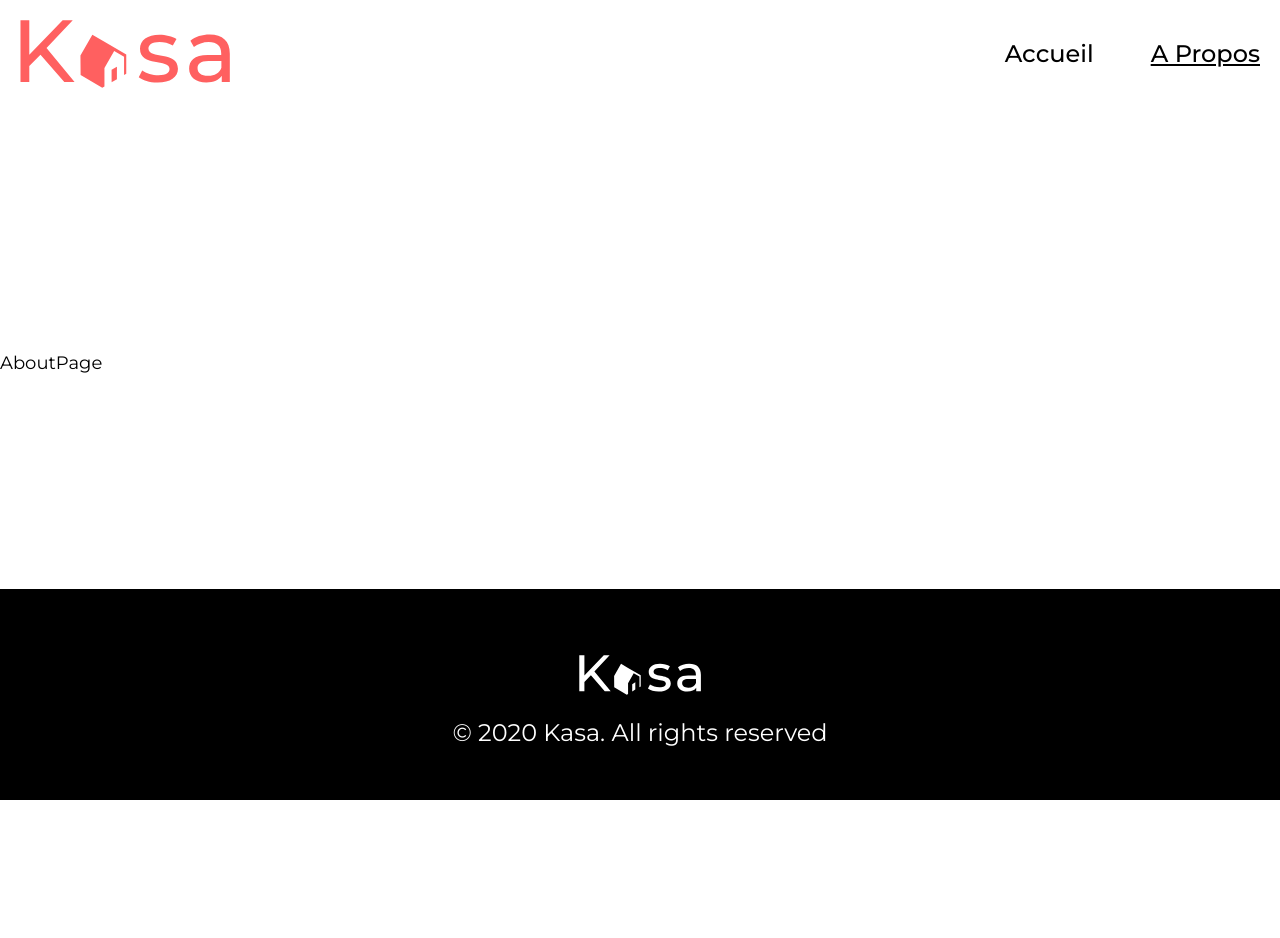
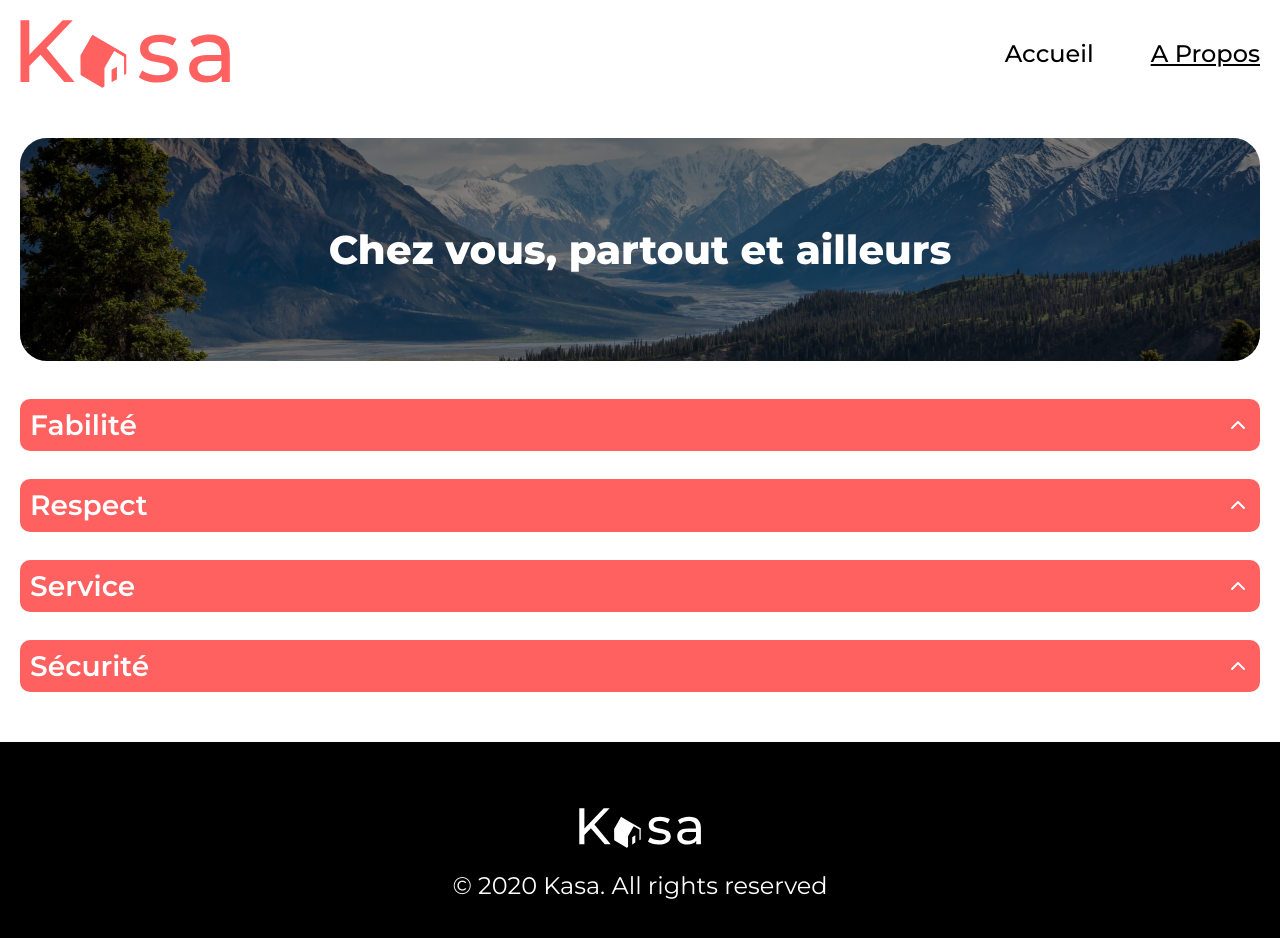
Before and after one commit to GB-LD/kasa, a React (Vite) app: page /about in a window 1280 px wide. Shown: the top 938 px of the page. Before the commit the page ends 800 px from the top, so only its background shows below. Built offline with nearby package versions, Linux system fonts and the light colour scheme.

Commit message:
about page integration

```diff
--- a/src/pages/AboutPage.jsx
+++ b/src/pages/AboutPage.jsx
@@ -1,6 +1,20 @@
+import Dropdown from "../components/Dropdown"
+
+const fakeContent = "Lorem ipsum dolor sit amet, consectetur adipiscing elit. Cras bibendum lorem a venenatis vehicula. Sed tempus sit amet sem ut consequat. Sed libero sapien, maximus at risus a, volutpat bibendum libero. Proin quis lectus vel mi eleifend feugiat vel ac dolor. Curabitur vel lectus nisi. Nunc scelerisque elit justo, eu ultricies odio fermentum id. Aliquam erat volutpat. Donec vel lectus eu lectus rutrum interdum. Sed consectetur ultrices venenatis. Aliquam sed arcu quis nisi convallis aliquet nec ac dolor. Nulla ipsum velit, aliquet et feugiat eu, condimentum eget eros. Curabitur cursus leo eget ex commodo, non condimentum nibh consectetur. Nullam eget neque ac turpis tempus elementum a quis lacus. Sed sollicitudin vestibulum velit eget posuere. Nulla tortor ligula, sollicitudin in risus ac, iaculis fringilla enim."
+
 const AboutPage = () => {
   return (
-    <div>AboutPage</div>
+      <main className="main-about">
+      <section className="hero-about">
+        <h1>Chez vous, partout et ailleurs</h1>
+      </section>
+      <section className="dropdown-list">
+        <Dropdown dropdownTitle="fabilité" dropdownContent={fakeContent}></Dropdown>
+        <Dropdown dropdownTitle="respect" dropdownContent={fakeContent}></Dropdown>
+        <Dropdown dropdownTitle="service" dropdownContent={fakeContent}></Dropdown>
+        <Dropdown dropdownTitle="sécurité" dropdownContent={fakeContent}></Dropdown>
+      </section>
+    </main>
   )
 }
 
--- a/src/scss/app.scss
+++ b/src/scss/app.scss
@@ -15,3 +15,4 @@ $kasa-red-500: #FF6060;
 @import "./components/imagesSlider.scss";
 @import "./components/tagsList.scss";
 @import "./components/dropdown.scss";
+@import "./pages/about.scss";
--- a/src/scss/components/dropdown.scss
+++ b/src/scss/components/dropdown.scss
@@ -52,11 +52,12 @@
       }
 
     img {
+        transform: rotate(180deg);
         transition: transform 150ms;
     }
 
     img.dropdown-open {
-        transform: rotate(180deg);
+        transform: rotate(360deg);
     }
 }
 
--- a/src/scss/components/imagesSlider.scss
+++ b/src/scss/components/imagesSlider.scss
@@ -27,6 +27,7 @@
         position: absolute;
         top: 50%;
         transform: translateY(-50%);
+        cursor: pointer;
 
         @media (min-width: $layout-breakpoint-small) {
             width: 80px;
--- /dev/null
+++ b/src/scss/pages/about.scss
@@ -0,0 +1,77 @@
+main.main-about {
+    width: auto;
+    padding: 0 20px;
+    margin-bottom: 27px;
+
+    @media (min-width: $layout-breakpoint-small) {
+        margin: 0 0 50px 0;
+    }
+
+    @media (min-width: $layout-breakpoint-desktop) {
+        max-width: 1240px;
+        margin: 0 auto 50px auto;
+        padding: 0;
+    }
+
+    section.hero-about {
+        background-image: url('../assets/images/about-img.jpg');
+        background-size: cover;
+        background-position: center;
+        background-repeat: no-repeat;
+        height: 111px;
+        border-radius: 1rem;
+        display: flex;
+        align-items: center;
+        justify-content: center;
+        position: relative;
+        overflow: hidden;
+        margin-bottom: 19px;
+
+        &::after {
+            content: "";
+            background: rgba(0, 0, 0, 0.5);
+            position: absolute;
+            top: 0;
+            left: 0;
+            width: 100%;
+            height: 100%;
+        }
+
+        img {
+            width: 50px;
+            height: 100px;
+        }
+
+        h1 {
+            z-index: 10;
+            color: white;
+            font-weight: 700;
+            font-size: 24px;
+            padding: 30px;
+
+            @media (min-width: $layout-breakpoint-small) {
+                font-weight: 800;
+                font-size: 40px;
+                padding: 31px 0;
+            }
+        }
+
+        @media (min-width: $layout-breakpoint-small) {
+            padding: 0 100px;
+            height: 223px;
+            border-radius: 1.5rem;
+            margin-bottom: 38px;
+        }
+    }
+
+    .dropdown-list {
+
+        display: flex;
+        flex-direction: column;
+        gap: 20px;
+
+        @media (min-width: $layout-breakpoint-small) {
+            gap: 28px;
+        }
+    }
+}
```
Also changed, not shown: src/assets/images/about-img.jpg (added).
